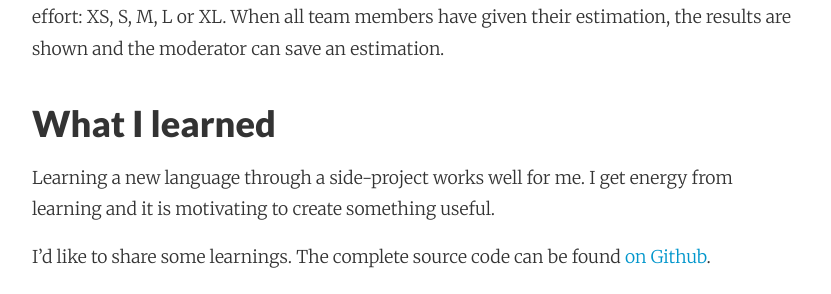
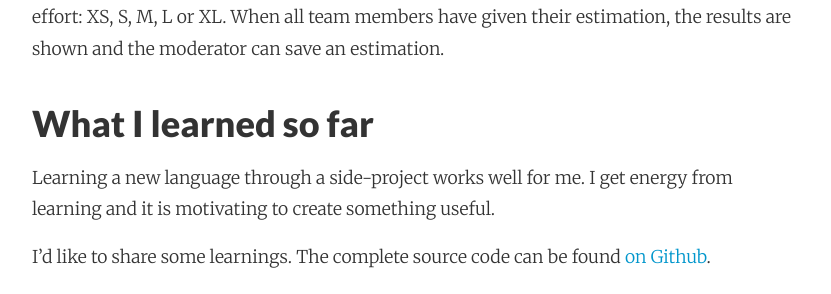
Before and after one commit to adri/adri.github.io, a Jekyll site: the page built from _posts/2017-07-05-learning-elixir-first-side-project.md, in a window 1280 px wide and 900 px high, scrolled down 3194 px. Shown: the part 159-453 px from the top of the window, without its empty margins (224-1055 px from the left). Built offline with Jekyll 4.4.1, drawn with Linux system fonts in a browser that asks for light colours; nearby versions of some CDN libraries; comment, search, counter and statistics services are not loaded.

Commit message:
Autocommit from wiki

```diff
--- a/_posts/2017-07-05-learning-elixir-first-side-project.md
+++ b/_posts/2017-07-05-learning-elixir-first-side-project.md
@@ -49,7 +49,7 @@ I wanted to spend as little time as possible on the user interface. This meant f
 
 The moderator has selected a story to estimate. All team members see the same story description. Team members are giving their estimation by choosing a card for the estimated effort: XS, S, M, L or XL. When all team members have given their estimation, the results are shown and the moderator can save an estimation.
 
-### What I learned
+### What I learned so far
 Learning a new language through a side-project works well for me. I get energy from learning and it is motivating to create something useful.
 
 I'd like to share some learnings. The complete source code can be found [on Github](https://github.com/adri/estimator).
```
